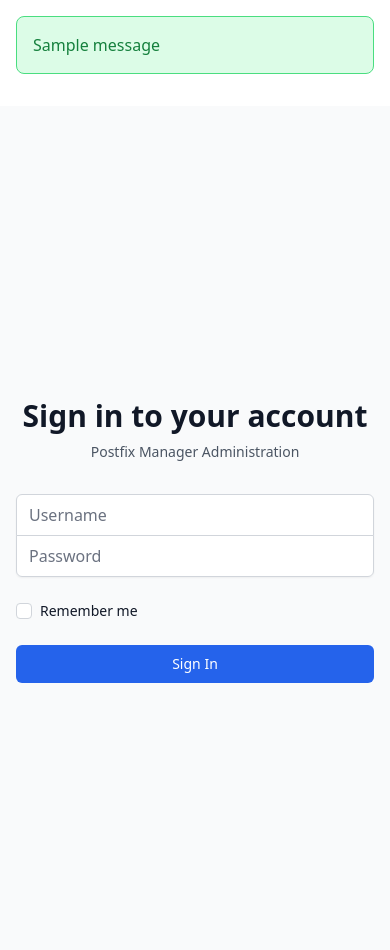
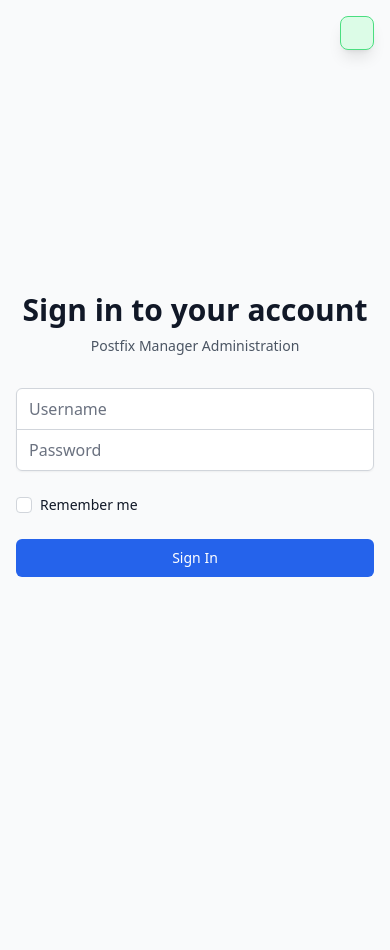
Before and after one commit to blburns/mailer, a Flask app: page /auth/login in a window 390 px wide. After the commit the page ends 577 px from the top, so only its background shows below. Run offline with Flask 2, Linux system fonts and the light colour scheme; tables that the repository leaves empty hold one stand-in row (values such as "Sample post"); one stand-in notice (Sample message) is shown; some libraries are stand-ins or nearby versions.

Commit message:
Fix login form positioning and flash message display
- Move flash messages to floating overlay style in top-right corner
- Login form now stays perfectly centered regardless of flash messages
- Add smooth slide-in animations for flash messages
- Auto-hide flash messages after 5 seconds
- Add close button to manually dismiss messages
- Remove flash messages from simple.html template
- Maintain responsive design and dark mode support

```diff
--- a/app/templates/modules/auth/login.html
+++ b/app/templates/modules/auth/login.html
@@ -1,6 +1,27 @@
 {% extends 'simple.html' %}
 {% block title %}Login{% endblock %}
 {% block content %}
+  <!-- Floating Flash Messages -->
+  {% with messages = get_flashed_messages(with_categories=true) %}
+    {% if messages %}
+      <div class="fixed top-4 right-4 z-50 space-y-2" id="flash-messages">
+        {% for category, message in messages %}
+          <div class="max-w-sm p-4 rounded-lg shadow-lg transform transition-all duration-300 ease-in-out opacity-0 translate-x-full {% if category == 'error' %}bg-red-100 border border-red-400 text-red-700 dark:bg-red-900 dark:border-red-800 dark:text-red-400{% elif category == 'success' %}bg-green-100 border border-green-400 text-green-700 dark:bg-green-900 dark:border-green-800 dark:text-green-400{% else %}bg-blue-100 border border-blue-400 text-blue-700 dark:bg-blue-900 dark:border-blue-800 dark:text-blue-400{% endif %}">
+            <div class="flex items-center justify-between">
+              <span>{{ message }}</span>
+              <button onclick="removeFlashMessage(this)" class="ml-2 text-gray-500 hover:text-gray-700 dark:text-gray-400 dark:hover:text-gray-200">
+                <svg class="w-4 h-4" fill="currentColor" viewBox="0 0 20 20">
+                  <path fill-rule="evenodd" d="M4.293 4.293a1 1 0 011.414 0L10 8.586l4.293-4.293a1 1 0 111.414 1.414L11.414 10l4.293 4.293a1 1 0 01-1.414 1.414L10 11.414l-4.293 4.293a1 1 0 01-1.414-1.414L8.586 10 4.293 5.707a1 1 0 010-1.414z" clip-rule="evenodd"></path>
+                </svg>
+              </button>
+            </div>
+          </div>
+        {% endfor %}
+      </div>
+    {% endif %}
+  {% endwith %}
+
+  <!-- Centered Login Form -->
   <div class="min-h-screen flex items-center justify-center bg-gray-50 dark:bg-gray-900 py-12 px-4 sm:px-6 lg:px-8">
     <div class="max-w-md w-full space-y-8">
       <div>
@@ -40,4 +61,32 @@
       </form>
     </div>
   </div>
+
+  <script>
+    // Flash message animations and auto-hide
+    document.addEventListener('DOMContentLoaded', function() {
+      const flashMessages = document.querySelectorAll('#flash-messages > div');
+
+      flashMessages.forEach((message, index) => {
+        // Animate in
+        setTimeout(() => {
+          message.classList.remove('opacity-0', 'translate-x-full');
+          message.classList.add('opacity-100', 'translate-x-0');
+        }, index * 100);
+
+        // Auto-hide after 5 seconds
+        setTimeout(() => {
+          removeFlashMessage(message.querySelector('button'));
+        }, 5000 + (index * 100));
+      });
+    });
+
+    function removeFlashMessage(button) {
+      const message = button.closest('div');
+      message.classList.add('opacity-0', 'translate-x-full');
+      setTimeout(() => {
+        message.remove();
+      }, 300);
+    }
+  </script>
 {% endblock %}
--- a/app/templates/simple.html
+++ b/app/templates/simple.html
@@ -31,19 +31,6 @@
     </script>
   </head>
   <body class="h-full bg-white text-gray-900 dark:bg-gray-900 dark:text-gray-100">
-    <!-- Flash Messages -->
-    {% with messages = get_flashed_messages(with_categories=true) %}
-      {% if messages %}
-        <div class="max-w-screen-xl mx-auto px-4 py-4">
-          {% for category, message in messages %}
-            <div class="mb-4 p-4 rounded-lg {% if category == 'error' %}bg-red-100 border border-red-400 text-red-700 dark:bg-red-900 dark:border-red-800 dark:text-red-400{% elif category == 'success' %}bg-green-100 border border-green-400 text-green-700 dark:bg-green-900 dark:border-green-800 dark:text-green-400{% else %}bg-blue-100 border border-blue-400 text-blue-700 dark:bg-blue-900 dark:border-blue-800 dark:text-blue-400{% endif %}">
-              {{ message }}
-            </div>
-          {% endfor %}
-        </div>
-      {% endif %}
-    {% endwith %}
-
     <!-- Page Content -->
     {% block content %}{% endblock %}
 
```
